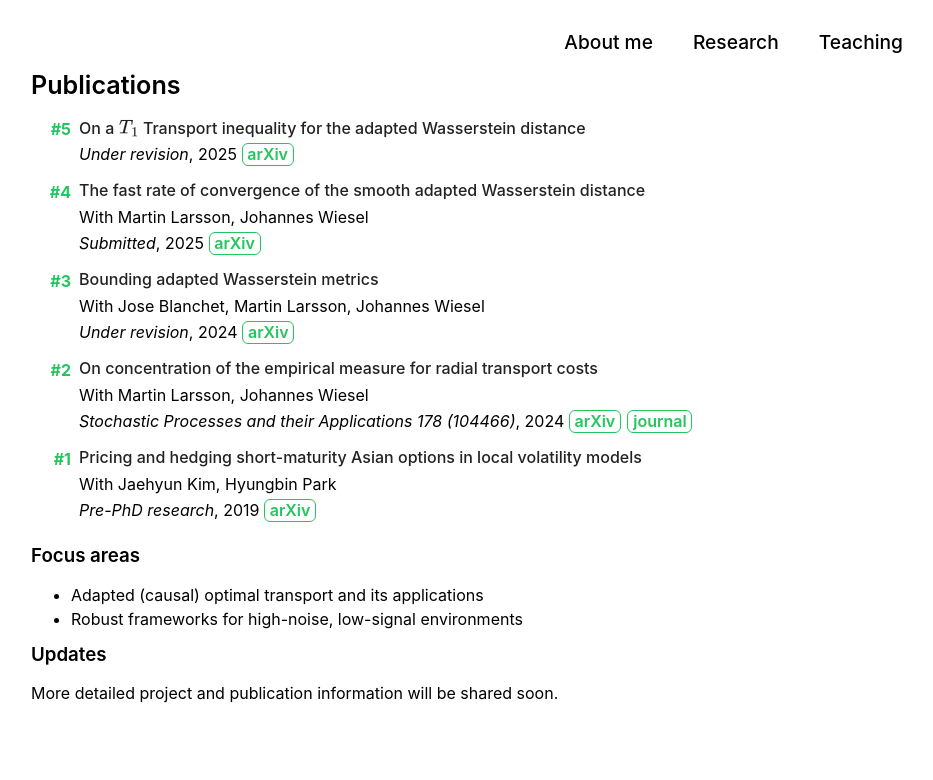
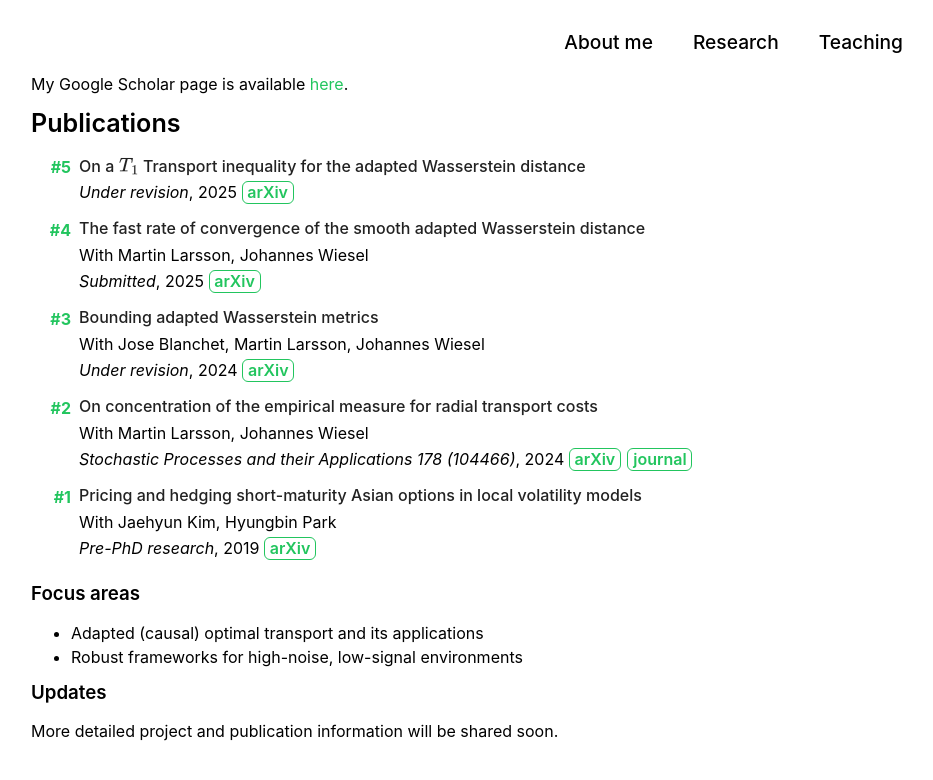
Before and after one commit to Jonghwap/Jonghwap.github.io, a Jekyll site: the page built from research.md, in a window 1280 px wide. Shown: the top 780 px of the page, without its empty margins (209-1142 px from the left). Built offline with Jekyll 4.4.1, drawn with Linux system fonts in a browser that asks for light colours; a style sheet for code colours, icons or effects is not loaded.

Commit message:
Update research.md

```diff
--- a/research.md
+++ b/research.md
@@ -4,6 +4,9 @@ title: Research
 permalink: /research/
 hide_profile: true
 ---
+
+My Google Scholar page is available <a class="accent-link" href="https://scholar.google.com/citations?user=9qqF088AAAAJ&hl=ko">here</a>.
+
 
 ## Publications
 
```
